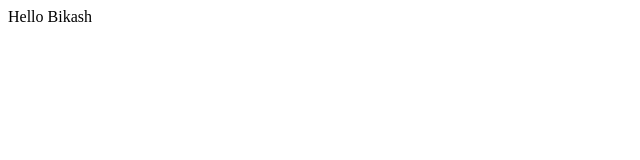
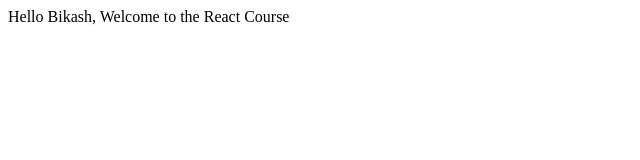
Before and after one commit to Bikash123456789/CNinjas-My-React-Code-and-Projects, a plain HTML site: page 1. Getting Started with React/index.html in a window 1280 px wide. Shown: the whole page, without its empty margins (0-640 px from the left). Drawn offline with Linux system fonts and the light colour scheme.

Commit message:
1. Including Internal JS Code Inside HTML

```diff
--- a/1. Getting Started with React/index.html
+++ b/1. Getting Started with React/index.html
@@ -5,7 +5,7 @@
     <meta name="viewport" content="width=device-width, initial-scale=1.0" />
     <title>Intro To React</title>
     <script>
-      document.write("Hello Bikash");
+      document.write("Hello Bikash, Welcome to the React Course");
     </script>
   </head>
   <body></body>
```
